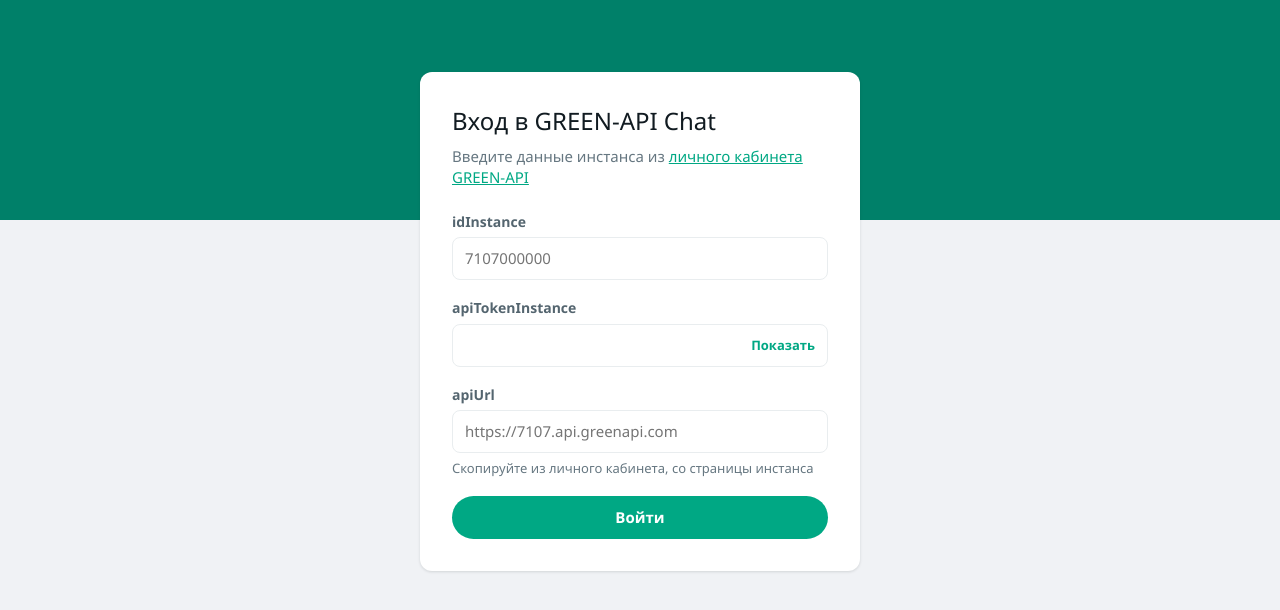
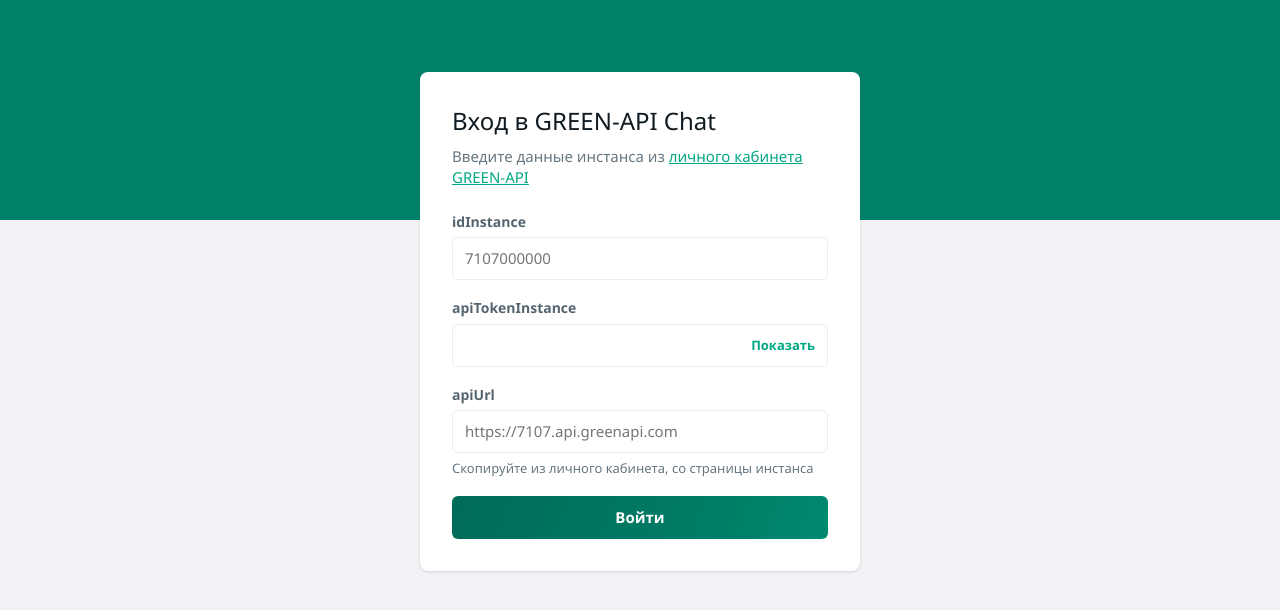
Before and after one commit to Sharymka/green-api-chat, a React (Vite) app: page / in a window 1280 px wide. Shown: the top 610 px of the page. Built offline with nearby package versions, Linux system fonts and the light colour scheme.

Commit message:
Softer corners and shimmering gradient on the primary button

```diff
--- a/src/components/LoginScreen/LoginScreen.module.css
+++ b/src/components/LoginScreen/LoginScreen.module.css
@@ -72,27 +72,71 @@
 }
 
 .submit {
+  position: relative;
   display: inline-flex;
   align-items: center;
   justify-content: center;
   gap: 8px;
+  overflow: hidden;
   padding: 11px 24px;
   border: none;
-  border-radius: 24px;
-  background: var(--color-accent);
+  border-radius: var(--radius-md);
+  /* Градиент шире кнопки: при наведении он плавно «переливается», сдвигаясь вбок */
+  background: var(--gradient-accent);
+  background-size: 200% 100%;
+  background-position: 0% 50%;
   color: var(--color-accent-contrast);
   font-weight: 600;
   cursor: pointer;
-  transition: background 0.15s;
+  transition: background-position 0.6s ease;
 }
 
-.submit:hover:not(:disabled) {
-  background: var(--color-accent-hover);
+/* Блик, который пробегает по кнопке слева направо */
+.submit::after {
+  content: '';
+  position: absolute;
+  inset: 0;
+  background: linear-gradient(
+    100deg,
+    transparent 30%,
+    rgb(255 255 255 / 0.35) 50%,
+    transparent 70%
+  );
+  transform: translateX(-100%);
+  pointer-events: none;
+}
+
+.submit:hover:not(:disabled),
+.submit:focus-visible {
+  background-position: 100% 50%;
+}
+
+.submit:hover:not(:disabled)::after,
+.submit:focus-visible::after {
+  animation: shine 0.9s ease;
 }
 
 .submit:disabled {
   opacity: 0.7;
   cursor: progress;
+}
+
+@keyframes shine {
+  to {
+    transform: translateX(100%);
+  }
+}
+
+/* Если в системе включено «уменьшить движение» — без перелива и блика */
+@media (prefers-reduced-motion: reduce) {
+  .submit {
+    transition: none;
+  }
+
+  .submit:hover:not(:disabled)::after,
+  .submit:focus-visible::after {
+    animation: none;
+  }
 }
 
 @media (max-width: 480px) {
--- a/src/components/MessengerScreen/MessengerScreen.module.css
+++ b/src/components/MessengerScreen/MessengerScreen.module.css
@@ -33,7 +33,7 @@
   flex-shrink: 0;
   padding: 6px 12px;
   border: 1px solid var(--color-border);
-  border-radius: 18px;
+  border-radius: var(--radius-md);
   background: var(--color-panel);
   cursor: pointer;
 }
--- a/src/index.css
+++ b/src/index.css
@@ -3,6 +3,8 @@
 :root {
   --color-accent: #00a884;
   --color-accent-hover: #008f6f;
+  /* Градиент для главных кнопок: от тёмно-зелёного шапки к яркому акценту и обратно */
+  --gradient-accent: linear-gradient(110deg, #006b58 0%, #008069 40%, #00957a 65%, #006b58 100%);
   --color-accent-contrast: #ffffff;
   --color-header: #008069;
 
@@ -24,9 +26,9 @@
   --color-skeleton: #e1e4e6;
   --color-focus: #027eb5;
 
-  --radius-sm: 6px;
-  --radius-md: 8px;
-  --radius-lg: 12px;
+  --radius-sm: 4px;
+  --radius-md: 6px;
+  --radius-lg: 8px;
   --shadow-card: 0 1px 3px rgb(11 20 26 / 0.13);
 
   --font: 'Segoe UI', Helvetica, Arial, system-ui, sans-serif;
@@ -38,6 +40,7 @@
   :root {
     --color-accent: #00a884;
     --color-accent-hover: #06cf9c;
+    --gradient-accent: linear-gradient(110deg, #00a884 0%, #06cf9c 45%, #25d366 70%, #00a884 100%);
     --color-accent-contrast: #111b21;
     --color-header: #202c33;
 
```
